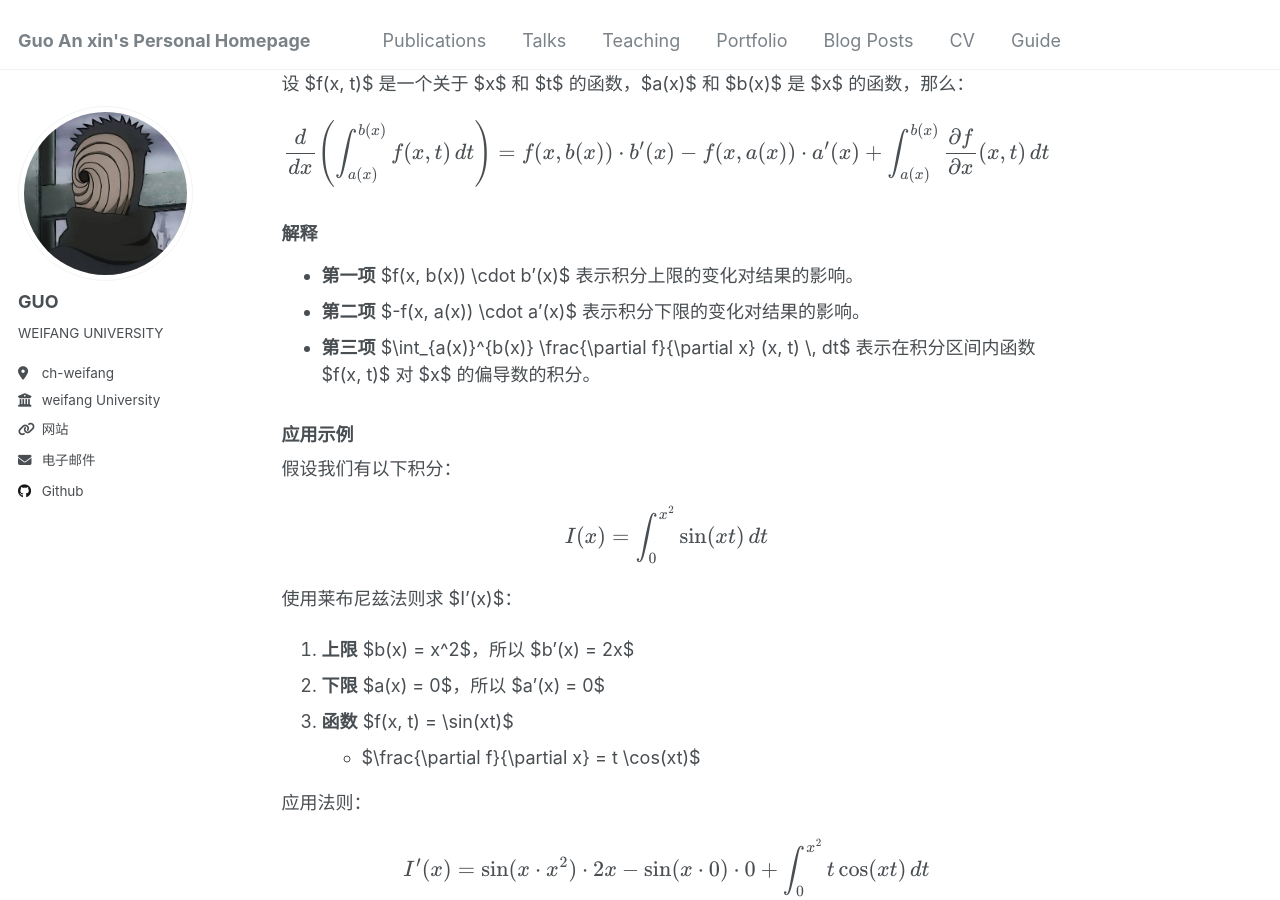
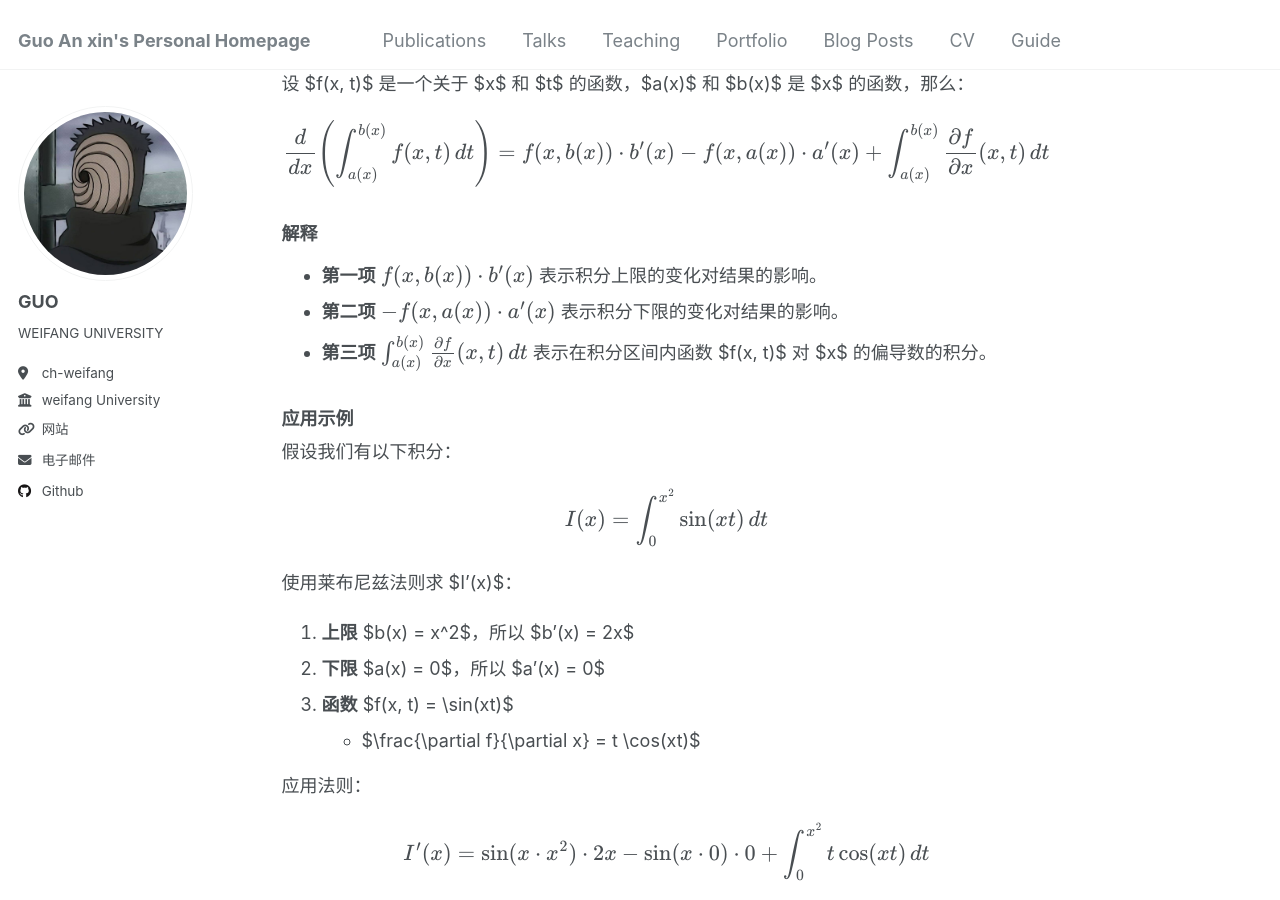
Before and after one commit to guo060528/guo060528.github.io, a Jekyll site: the page built from _posts/2024-12-02-math.md, in a window 1280 px wide and 900 px high, scrolled down 376 px. Built offline with Jekyll 4.4.1, drawn with Linux system fonts in a browser that asks for light colours.

```diff
--- a/_posts/2024-12-02-math.md
+++ b/_posts/2024-12-02-math.md
@@ -19,9 +19,9 @@ $$
 
 ### 解释
 
-- **第一项** $f(x, b(x)) \cdot b'(x)$ 表示积分上限的变化对结果的影响。
-- **第二项** $-f(x, a(x)) \cdot a'(x)$ 表示积分下限的变化对结果的影响。
-- **第三项** $\int_{a(x)}^{b(x)} \frac{\partial f}{\partial x} (x, t) \, dt$ 表示在积分区间内函数 $f(x, t)$ 对 $x$ 的偏导数的积分。
+- **第一项** $$f(x, b(x)) \cdot b'(x)$$ 表示积分上限的变化对结果的影响。
+- **第二项** $$-f(x, a(x)) \cdot a'(x)$$ 表示积分下限的变化对结果的影响。
+- **第三项** $$\int_{a(x)}^{b(x)} \frac{\partial f}{\partial x} (x, t) \, dt$$ 表示在积分区间内函数 $f(x, t)$ 对 $x$ 的偏导数的积分。
 
 ### 应用示例
 
```
